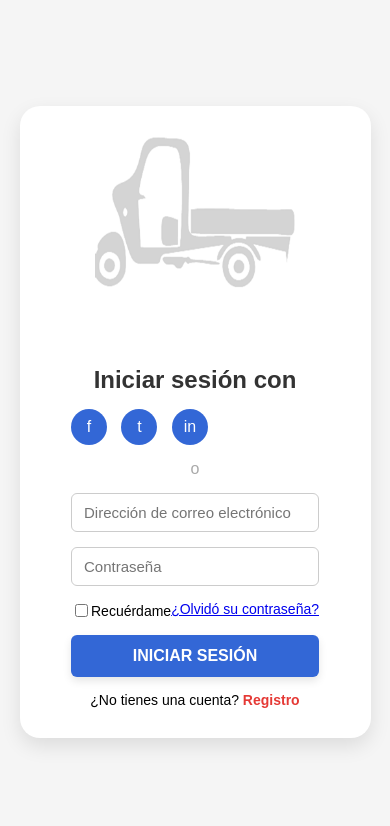
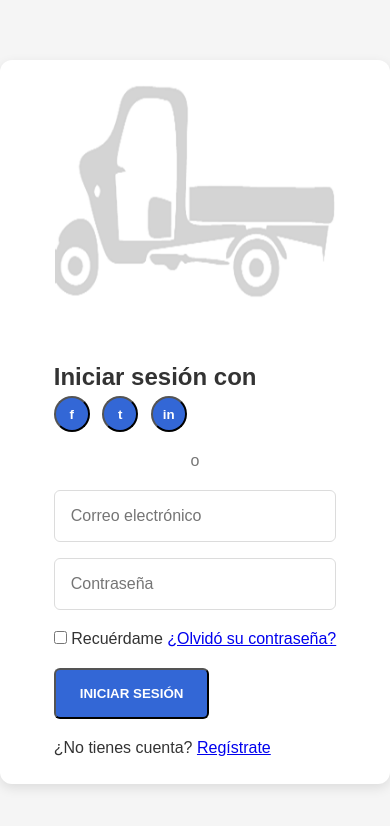
Before and after one commit to FernandoPachon/Dise-o-de-aplicaciones-web, a plain HTML site: page Ingreso.html in a window 390 px wide. Drawn offline with Linux system fonts and the light colour scheme.

Commit message:
-registro -autenticacion -session storage

```diff
--- a/Ingreso.html
+++ b/Ingreso.html
@@ -1,175 +1,75 @@
 <!DOCTYPE html>
 <html lang="es">
+
 <head>
   <meta charset="UTF-8">
   <title>Iniciar Sesión - MotoCapp</title>
   <meta name="viewport" content="width=device-width, initial-scale=1.0">
-  <style>
-    * {
-      box-sizing: border-box;
-    }
+  <link rel="stylesheet" href="styles.css">
+</head>
 
-    body {
-      margin: 0;
-      font-family: 'Arial', sans-serif;
-      background-color: #f5f5f5;
-      display: flex;
-      justify-content: center;
-      align-items: center;
-      min-height: 100vh;
-    }
+<body class="flex-center full-height">
+  <div class="auth-container card">
+    <img src="LogoMotocarro.png" alt="Logo MotoCapp" class="auth-image">
 
-    .login-container {
-      background-color: #ffffff;
-      padding: 40px 30px;
-      border-radius: 20px;
-      box-shadow: 0 8px 20px rgba(0, 0, 0, 0.1);
-      max-width: 900px;
-      width: 90%;
-      display: flex;
-      flex-direction: row;
-      gap: 40px;
-      align-items: center;
-    }
-
-    .login-container img {
-      width: 280px;
-      max-width: 100%;
-      height: auto;
-    }
-
-    .login-content {
-      flex: 1;
-    }
-
-    h2 {
-      margin-bottom: 15px;
-      color: #333;
-    }
-
-    .social-buttons {
-      margin-bottom: 15px;
-    }
-
-    .social-buttons button {
-      background-color: #3367d6;
-      color: white;
-      border: none;
-      border-radius: 50%;
-      width: 36px;
-      height: 36px;
-      margin-right: 10px;
-      cursor: pointer;
-      font-size: 16px;
-    }
-
-    .separator {
-      margin: 15px 0;
-      text-align: center;
-      color: #aaa;
-    }
-
-    .input-group {
-      margin-bottom: 15px;
-    }
-
-    .input-group input {
-      width: 100%;
-      padding: 10px 12px;
-      border: 1px solid #ccc;
-      border-radius: 6px;
-      font-size: 15px;
-    }
-
-    .options {
-      display: flex;
-      justify-content: space-between;
-      font-size: 14px;
-      margin-bottom: 15px;
-    }
-
-    .options label {
-      display: flex;
-      align-items: center;
-    }
-
-    .login-button {
-      background-color: #3367d6;
-      color: white;
-      border: none;
-      padding: 12px 0;
-      font-weight: bold;
-      border-radius: 6px;
-      width: 100%;
-      box-shadow: 0 4px 8px rgba(0, 0, 0, 0.1);
-      cursor: pointer;
-      font-size: 16px;
-    }
-
-    .register-link {
-      text-align: center;
-      margin-top: 15px;
-      font-size: 14px;
-    }
-
-    .register-link a {
-      color: #e53935;
-      text-decoration: none;
-      font-weight: bold;
-    }
-
-    /* Responsive */
-    @media (max-width: 600px) {
-      .login-container {
-        flex-direction: column;
-        padding: 30px 20px;
-      }
-
-      .login-container img {
-        width: 200px;
-        margin-bottom: 15px;
-      }
-
-      h2 {
-        text-align: center;
-      }
-    }
-  </style>
-</head>
-<body>
-
-  <div class="login-container">
-    <img src="LogoMotocarro.png" alt="Ilustración de inicio de sesión">
-
-    <div class="login-content">
-      <h2>Iniciar sesión con</h2>
+    <div class="auth-content">
+      <h2 class="text-center">Iniciar sesión con</h2>
       <div class="social-buttons">
-        <button title="Facebook">f</button>
-        <button title="Twitter">t</button>
-        <button title="LinkedIn">in</button>
+        <button class="btn btn-social btn-primary">f</button>
+        <button class="btn btn-social btn-primary">t</button>
+        <button class="btn btn-social btn-primary">in</button>
       </div>
 
       <div class="separator">o</div>
 
-      <div class="input-group">
-        <input type="email" placeholder="Dirección de correo electrónico">
+      <div class="form-group">
+        <input id="email" type="email" placeholder="Correo electrónico" class="form-control" required>
       </div>
-      <div class="input-group">
-        <input type="password" placeholder="Contraseña">
+      <div class="form-group">
+        <input id="password" type="password" placeholder="Contraseña" class="form-control" required>
       </div>
 
-      <div class="options">
+      <div class="flex-between" style="margin-bottom: var(--space-md);">
         <label><input type="checkbox"> Recuérdame</label>
         <a href="#">¿Olvidó su contraseña?</a>
       </div>
 
-      <button class="login-button">INICIAR SESIÓN</button>
+      <button id="btn" class="btn btn-primary">INICIAR SESIÓN</button>
 
-      <div class="register-link">
-        ¿No tienes una cuenta? <a href="#">Registro</a>
+      <div class="text-center" style="margin-top: var(--space-md);">
+        ¿No tienes cuenta? <a href="Registro.html">Regístrate</a>
       </div>
     </div>
   </div>
+</body>
+<script>
+  // Obtener datos guardados
+  const correoGuardado = sessionStorage.getItem('correo');
+  const contraseñaGuardada = sessionStorage.getItem('password');
+  console.log("Datos almacenados:", correoGuardado, contraseñaGuardada);
 
-</body>
+  // Obtener elementos del formulario
+  const emailInput = document.getElementById("email");
+  const passwordInput = document.getElementById("password");
+  const btn = document.getElementById("btn");
+
+  btn.addEventListener("click", function () {
+    // Obtener valores actuales de los inputs
+    const emailIngresado = emailInput.value;
+    const passwordIngresado = passwordInput.value;
+
+    console.log("Datos ingresados:", emailIngresado, passwordIngresado);
+
+    // Comparar valores (convertir a String para seguridad)
+    if (String(emailIngresado) === String(correoGuardado) &&
+      String(passwordIngresado) === String(contraseñaGuardada)) {
+      window.open('/usuario.html');
+    } else {
+      alert("Datos incorrectos");
+    }
+  })
+
+
+</script>
+
 </html>
--- /dev/null
+++ b/styles.css
@@ -0,0 +1,201 @@
+/* ===== RESET Y ESTILOS BASE ===== */
+* {
+  box-sizing: border-box;
+  margin: 0;
+  padding: 0;
+}
+
+body {
+  font-family: 'Arial', sans-serif;
+  background-color: #f5f5f5;
+  color: #333;
+  line-height: 1.6;
+}
+
+/* ===== VARIABLES ===== */
+:root {
+  --primary: #3367d6;
+  --primary-dark: #2b5da8;
+  --secondary: #e53935;
+  --light: #ffffff;
+  --gray: #eeeeee;
+  --dark-gray: #777777;
+  --border: #dcdcdc;
+  --shadow: 0 4px 12px rgba(0, 0, 0, 0.1);
+  --radius-sm: 6px;
+  --radius-md: 12px;
+  --radius-lg: 20px;
+  --space-sm: 8px;
+  --space-md: 16px;
+  --space-lg: 24px;
+  --space-xl: 32px;
+}
+
+/* ===== LAYOUT ===== */
+.flex-center {
+  display: flex;
+  justify-content: center;
+  align-items: center;
+}
+
+.flex-column {
+  flex-direction: column;
+}
+
+.full-height {
+  min-height: 100vh;
+}
+
+.container {
+  width: 90%;
+  max-width: 1200px;
+  margin: 0 auto;
+}
+
+/* ===== COMPONENTES REUTILIZABLES ===== */
+/* Tarjetas */
+.card {
+  background: var(--light);
+  border-radius: var(--radius-md);
+  box-shadow: var(--shadow);
+  padding: var(--space-xl);
+  width: 100%;
+}
+
+/* Botones */
+.btn {
+  display: inline-block;
+  padding: var(--space-md) var(--space-lg);
+  border-radius: var(--radius-sm);
+  font-weight: bold;
+  text-align: center;
+  cursor: pointer;
+  transition: all 0.3s ease;
+}
+
+.btn-primary {
+  background: var(--primary);
+  color: white;
+}
+
+.btn-primary:hover {
+  background: var(--primary-dark);
+  transform: translateY(-2px);
+}
+
+.btn-social {
+  width: 36px;
+  height: 36px;
+  border-radius: 50%;
+  padding: 0;
+  display: inline-flex;
+  align-items: center;
+  justify-content: center;
+  margin-right: var(--space-sm);
+}
+
+/* Formularios */
+.form-group {
+  margin-bottom: var(--space-md);
+}
+
+.form-control {
+  width: 100%;
+  padding: var(--space-md);
+  border: 1px solid var(--border);
+  border-radius: var(--radius-sm);
+  font-size: 1rem;
+}
+
+.form-control:focus {
+  outline: none;
+  border-color: var(--primary);
+}
+
+/* Mapa */
+.map-container {
+  height: 300px;
+  width: 100%;
+  border-radius: var(--radius-md);
+  border: 1px solid var(--border);
+  overflow: hidden;
+  margin: var(--space-md) 0;
+}
+
+/* Servicios */
+.service-item {
+  background: var(--light);
+  padding: var(--space-md);
+  margin-bottom: var(--space-md);
+  border-radius: var(--radius-sm);
+  box-shadow: var(--shadow);
+  transition: transform 0.3s ease;
+}
+
+.service-item:hover {
+  transform: translateY(-5px);
+}
+
+/* ===== PÁGINAS ESPECÍFICAS ===== */
+/* Login/Register */
+.auth-container {
+  display: flex;
+  gap: var(--space-xl);
+  align-items: center;
+  max-width: 900px;
+}
+
+.auth-image {
+  width: 280px;
+  max-width: 100%;
+}
+
+.auth-content {
+  flex: 1;
+}
+
+.separator {
+  text-align: center;
+  margin: var(--space-md) 0;
+  color: var(--dark-gray);
+  position: relative;
+}
+
+.separator::before, .separator::after {
+  content: "";
+  flex: 1;
+  border-bottom: 1px solid var(--border);
+  margin: auto;
+}
+
+/* Dashboard */
+.dashboard-card {
+  width: 360px;
+  max-width: 100%;
+}
+
+.quick-actions {
+  display: flex;
+  justify-content: space-between;
+  gap: var(--space-md);
+}
+
+.quick-action {
+  background: var(--gray);
+  padding: var(--space-md);
+  border-radius: var(--radius-sm);
+  text-align: center;
+  flex: 1;
+}
+
+/* ===== MEDIA QUERIES ===== */
+@media (max-width: 768px) {
+  .auth-container {
+    flex-direction: column;
+    padding: var(--space-lg);
+  }
+
+  .auth-image {
+    margin-bottom: var(--space-lg);
+  }
+}
```
Also changed, not shown: Registro.html (+80 -130 lines), prestador.html (+17 -14 lines), usuario.html (+16 -18 lines).
